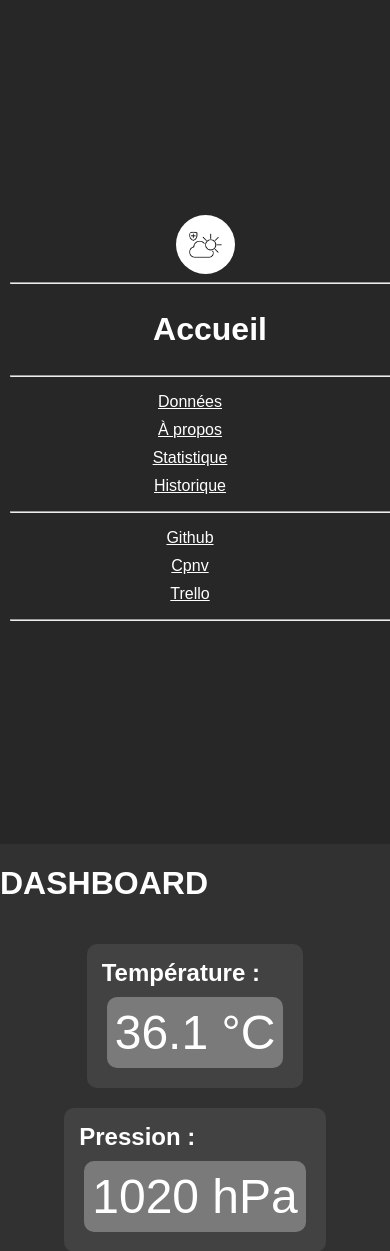
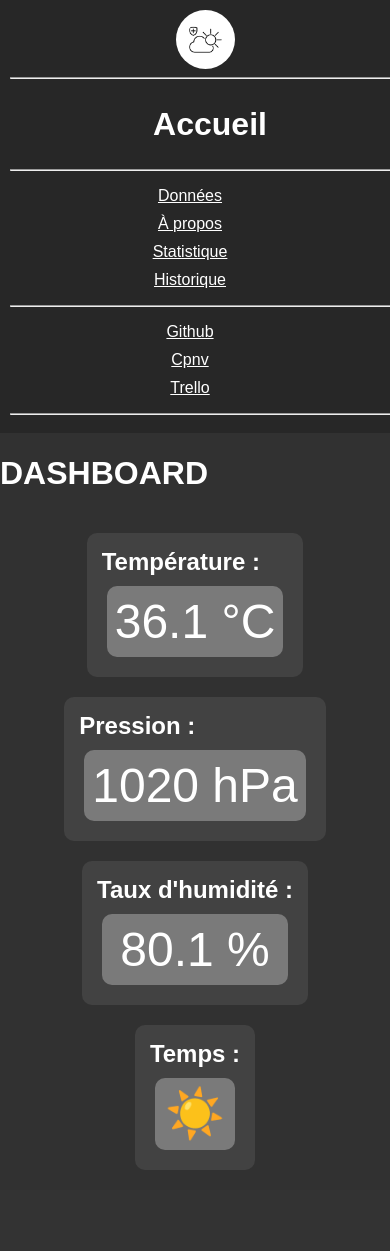
Before and after one commit to pj43svh/MA-Metier-Station-Meteo, a Flask app: page / in a window 390 px wide. Shown: the top 1251 px of the page. After the commit the page ends 1170 px from the top, so only its background shows below. Run offline with Flask 3, Linux system fonts and the light colour scheme.

Commit message:
correction de la side bar : elle ne fait plus toute la hauteur en mode mobile.

```diff
--- a/static/style.css
+++ b/static/style.css
@@ -117,6 +117,7 @@ canvas {
         text-align: center;
         align-content: center;
         height: auto;
+        min-height: auto;
     }
 
     nav .logo {
```
